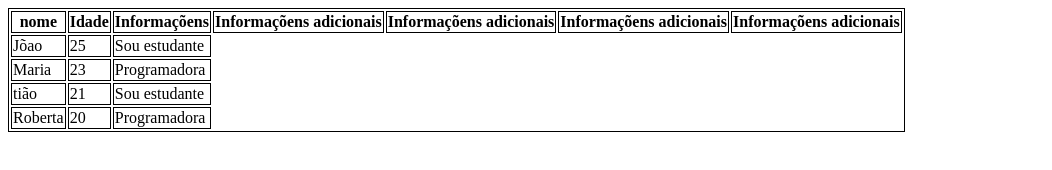
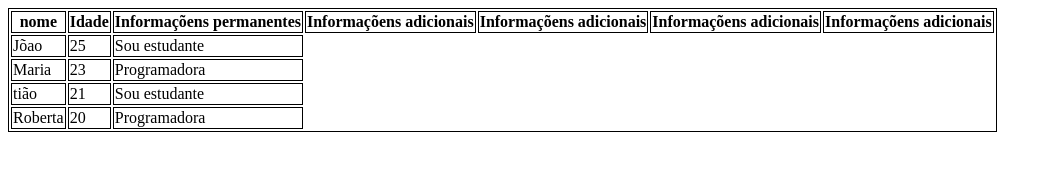
Before and after one commit to Fredericogarciasalves2001/aula, a plain HTML site: page index.html in a window 1280 px wide. Shown: the whole page, without its empty margins (0-1052 px from the left). Drawn offline with Linux system fonts and the light colour scheme.

Commit message:
colocada a informação permanente

```diff
--- a/index.html
+++ b/index.html
@@ -18,7 +18,7 @@
         <tr>
           <th>nome</th>
           <th>Idade</th>
-          <th>Informaçõens</th>
+          <th>Informaçõens permanentes</th>
           <th>Informaçõens adicionais</th>
           <th>Informaçõens adicionais</th>
           <th>Informaçõens adicionais</th>
```
